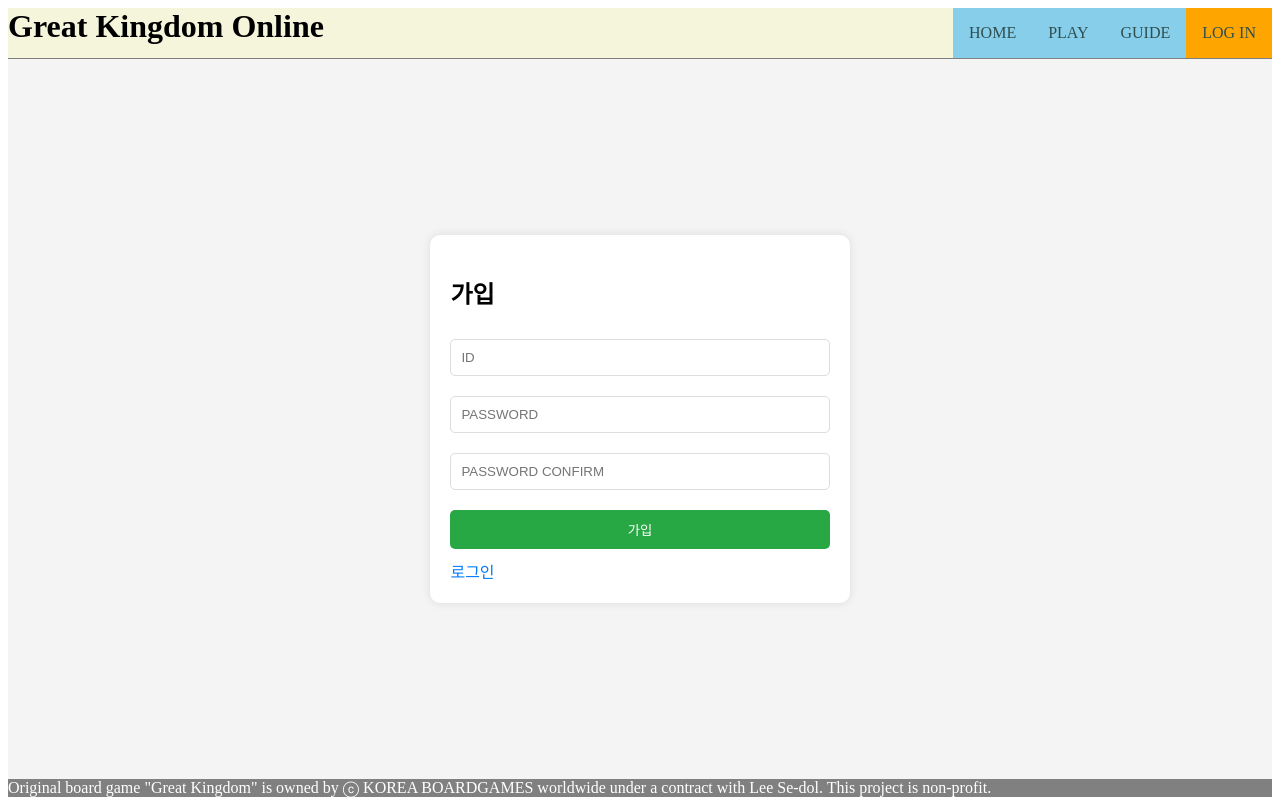
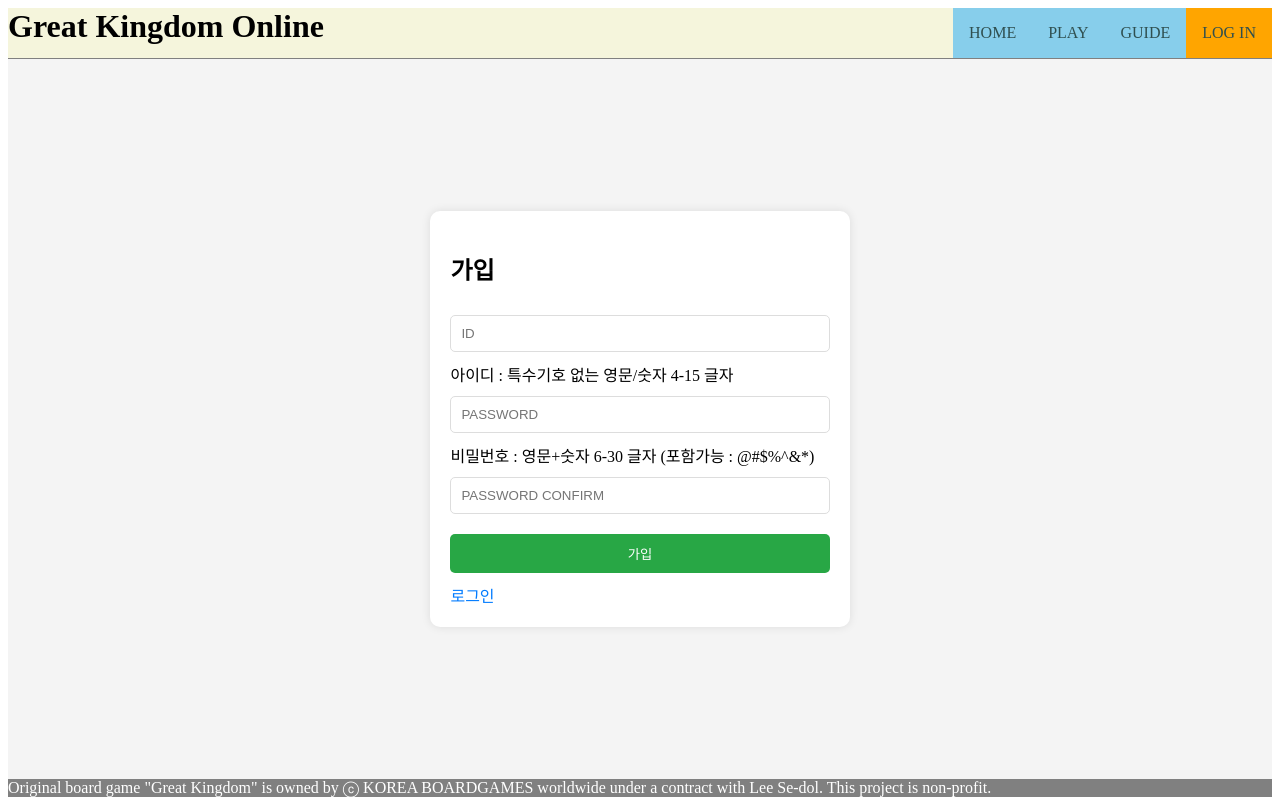
Before and after one commit to ParkChangSun/great-kingdom-web, a SvelteKit app: page /user in a window 1280 px wide. Both pictures are taken after typing "Sample", "Sample123" into the empty fields and a click on the button "가입". Built offline with nearby package versions, Linux system fonts and the light colour scheme.

Commit message:
fix: signup kr localize

```diff
--- a/src/routes/user/+page.svelte
+++ b/src/routes/user/+page.svelte
@@ -32,7 +32,7 @@
 	let prom: Promise<void>;
 	const handleSignin = async () => {
 		if (signInId === '' || signInPass === '') {
-			signInMessage = 'invalid input';
+			signInMessage = '입력이 올바르지 않습니다';
 			return;
 		}
 
@@ -56,7 +56,7 @@
 
 	const handleSignUp = async () => {
 		if (signUpId === '' || signUpPass === '' || signUpPass !== signUpPassConfirm) {
-			signUpMessage = 'invalid input';
+			signUpMessage = '입력이 올바르지 않습니다';
 			return;
 		}
 
@@ -120,7 +120,9 @@
 		<form class="signup" on:submit|preventDefault={() => (prom = handleSignUp())}>
 			<h2>가입</h2>
 			<input bind:value={signUpId} placeholder="ID" />
+			아이디 : 특수기호 없는 영문/숫자 4-15 글자
 			<input type="password" bind:value={signUpPass} placeholder="PASSWORD" />
+			비밀번호 : 영문+숫자 6-30 글자 (포함가능 : @#$%^&*)
 			<input type="password" bind:value={signUpPassConfirm} placeholder="PASSWORD CONFIRM" />
 			{#if signUpMessage !== ''}
 				<p class="error">{signUpMessage}</p>
```
